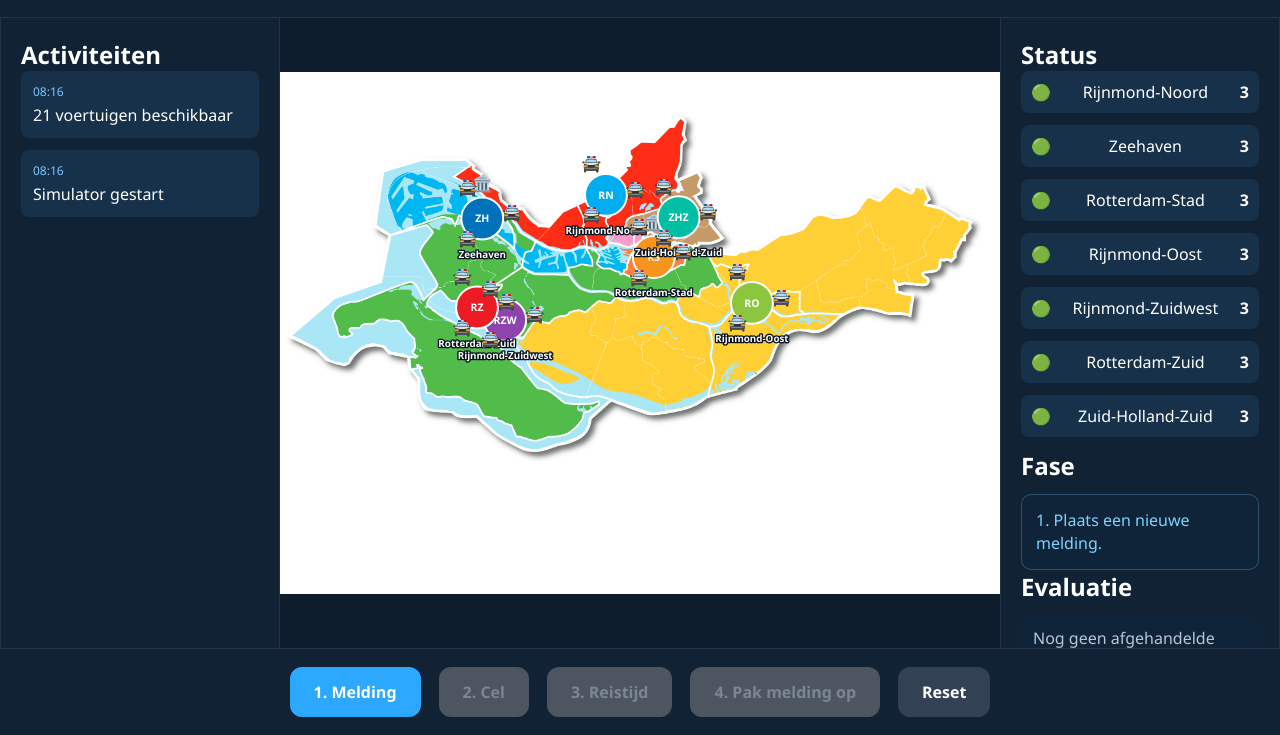
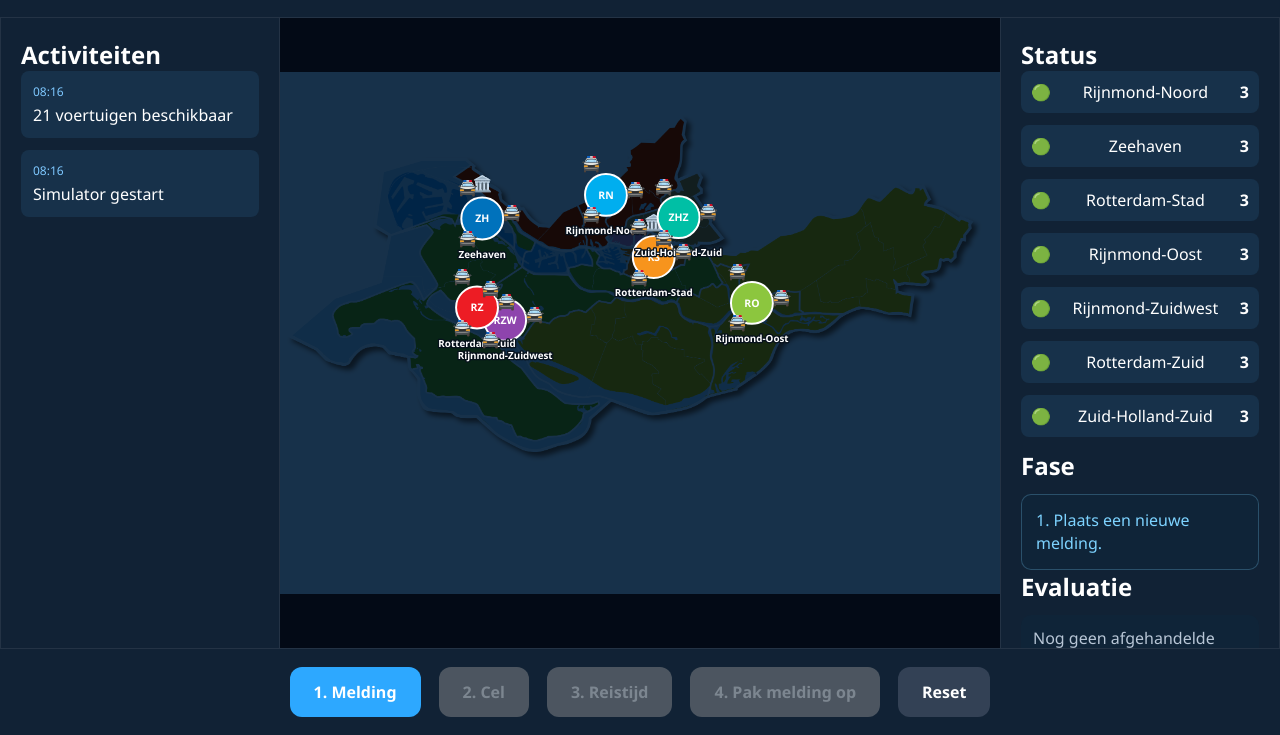
Before and after one commit to Sarith1/herpositionering-simulator, a plain HTML site: page index.html in a window 1280 px wide. Shown: the part 152-887 px from the top of the page. Drawn offline with Linux system fonts and the light colour scheme.

Commit message:
Maak kaartachtergrond blauw

```diff
--- a/css/main.css
+++ b/css/main.css
@@ -449,7 +449,9 @@ main{
 
     overflow:hidden;
 
-    background:#0e1d2d;
+    background:#17314a;
+
+    isolation:isolate;
 
 }
 
@@ -464,6 +466,10 @@ main{
     height:100%;
 
     object-fit:contain;
+
+    background:#17314a;
+
+    mix-blend-mode:multiply;
 
 }
 
```
